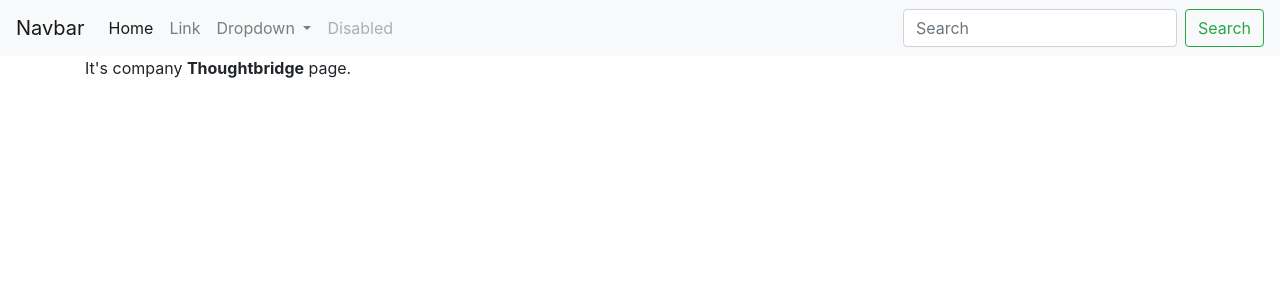
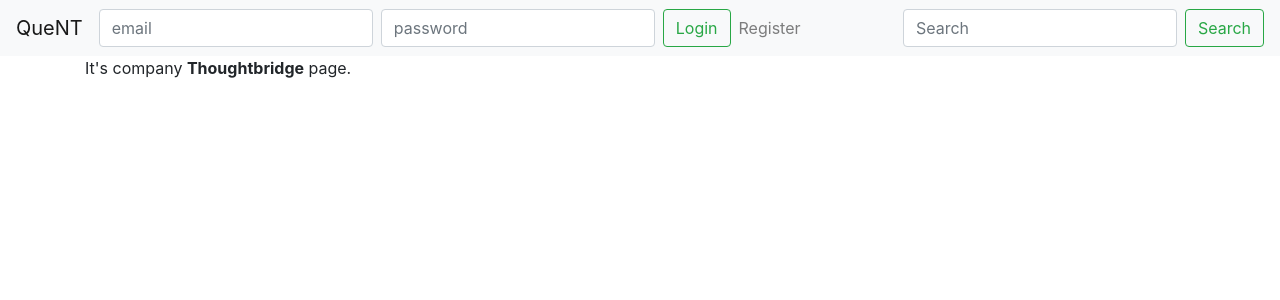
Before and after one commit to yyavor0705/QueNT, a Django app: page /company/5 in a window 1280 px wide. Shown: the top 300 px of the page. Run offline with Django 3.2, Linux system fonts and the light colour scheme; data comes from the database, SQL or seed files in the repository; both versions use the stored data as it was after the commit; some libraries are stand-ins or nearby versions.

Commit message:
Fixed usage of url function. Added basic company creation page. Added authentication inputs in navbar.

```diff
--- a/quent/djUI/templates/base.html
+++ b/quent/djUI/templates/base.html
@@ -10,32 +10,20 @@
   </head>
   <body>
     <nav class="navbar navbar-expand-lg navbar-light bg-light">
-      <a class="navbar-brand" href="#">Navbar</a>
+      <a class="navbar-brand" href={% url 'index' %}>QueNT</a>
       <button class="navbar-toggler" type="button" data-toggle="collapse" data-target="#navbarSupportedContent" aria-controls="navbarSupportedContent" aria-expanded="false" aria-label="Toggle navigation">
         <span class="navbar-toggler-icon"></span>
       </button>
 
       <div class="collapse navbar-collapse" id="navbarSupportedContent">
+        <form class="form-inline my-2 my-lg-0">
+          <input class="form-control mr-sm-2" type="email" placeholder="email" aria-label="email">
+          <input class="form-control mr-sm-2" type="password" placeholder="password" aria-label="password">
+          <button class="btn btn-outline-success my-2 my-sm-0" type="submit">Login</button>
+        </form>
         <ul class="navbar-nav mr-auto">
-          <li class="nav-item active">
-            <a class="nav-link" href="#">Home <span class="sr-only">(current)</span></a>
-          </li>
           <li class="nav-item">
-            <a class="nav-link" href="#">Link</a>
-          </li>
-          <li class="nav-item dropdown">
-            <a class="nav-link dropdown-toggle" href="#" id="navbarDropdown" role="button" data-toggle="dropdown" aria-haspopup="true" aria-expanded="false">
-              Dropdown
-            </a>
-            <div class="dropdown-menu" aria-labelledby="navbarDropdown">
-              <a class="dropdown-item" href="#">Action</a>
-              <a class="dropdown-item" href="#">Another action</a>
-              <div class="dropdown-divider"></div>
-              <a class="dropdown-item" href="#">Something else here</a>
-            </div>
-          </li>
-          <li class="nav-item">
-            <a class="nav-link disabled" href="#">Disabled</a>
+            <a class="nav-link" href="#">Register</a>
           </li>
         </ul>
         <form class="form-inline my-2 my-lg-0">
--- a/quent/djUI/templates/company.html
+++ b/quent/djUI/templates/company.html
@@ -1,5 +1,5 @@
 {% extends 'base.html' %}
 
 {% block content %}
-    It's company <b>{{ comp.name }}</b> page.
+    It's company <b>{{ company.name }}</b> page.
 {% endblock %}
--- a/quent/djUI/templates/main.html
+++ b/quent/djUI/templates/main.html
@@ -8,7 +8,7 @@
                     <div class="card-body">
                         <h5 class="card-title">{{ company.name }}</h5>
                         {% url 'company-page' company.id as target_company %}
-                        <a href="company/{{ company.id }}">Details</a>
+                        <a href={{ target_company }}>Details</a>
                     </div>
                 </div>
             </div>
--- a/quent/djUI/urls.py
+++ b/quent/djUI/urls.py
@@ -1,8 +1,8 @@
-from django.conf.urls import url
 from django.urls import path
-from .views import index, company_page
+from .views import index, company_page, company_add
 
 urlpatterns = [
-    url(r'^$', index),
+    path('', index, name='index'),
     path('company/<int:id>', company_page, name='company-page'),
+    path('company/add', company_add, name='company-add'),
 ]
--- a/quent/djUI/views.py
+++ b/quent/djUI/views.py
@@ -1,8 +1,8 @@
 from django.shortcuts import render
 from .models import Company, Worker, JobType, ScheduledJob
+from .forms.company_forms import NewCompany
 
 
-# Create your views here.
 def index(request):
     companies = Company.objects.all()
     return render(request, "main.html", context={
@@ -12,7 +12,19 @@ def index(request):
 
 def company_page(request, id):
     company = Company.objects.filter(id=id)[0]
-    print(company.name)
     return render(request, "company.html", context={
-        "comp": company
+        "company": company
     })
+
+
+def company_add(request):
+    new_company_model_form = NewCompany()
+    if request.method == 'POST':
+        new_company_model_form = NewCompany(request.POST)
+
+        if new_company_model_form.is_valid():
+            new_company_model_form.save()
+            return company_page(request, new_company_model_form.instance.id)
+    return render(request, "new_company.html", context={
+        "form": new_company_model_form
+    })
```
Also changed, not shown: quent/djUI/forms/company_forms.py (added, +8 -0 lines), quent/djUI/templates/new_company.html (added, +9 -0 lines), quent/db.sqlite3, quent/djUI/forms/__init__.py (added).
